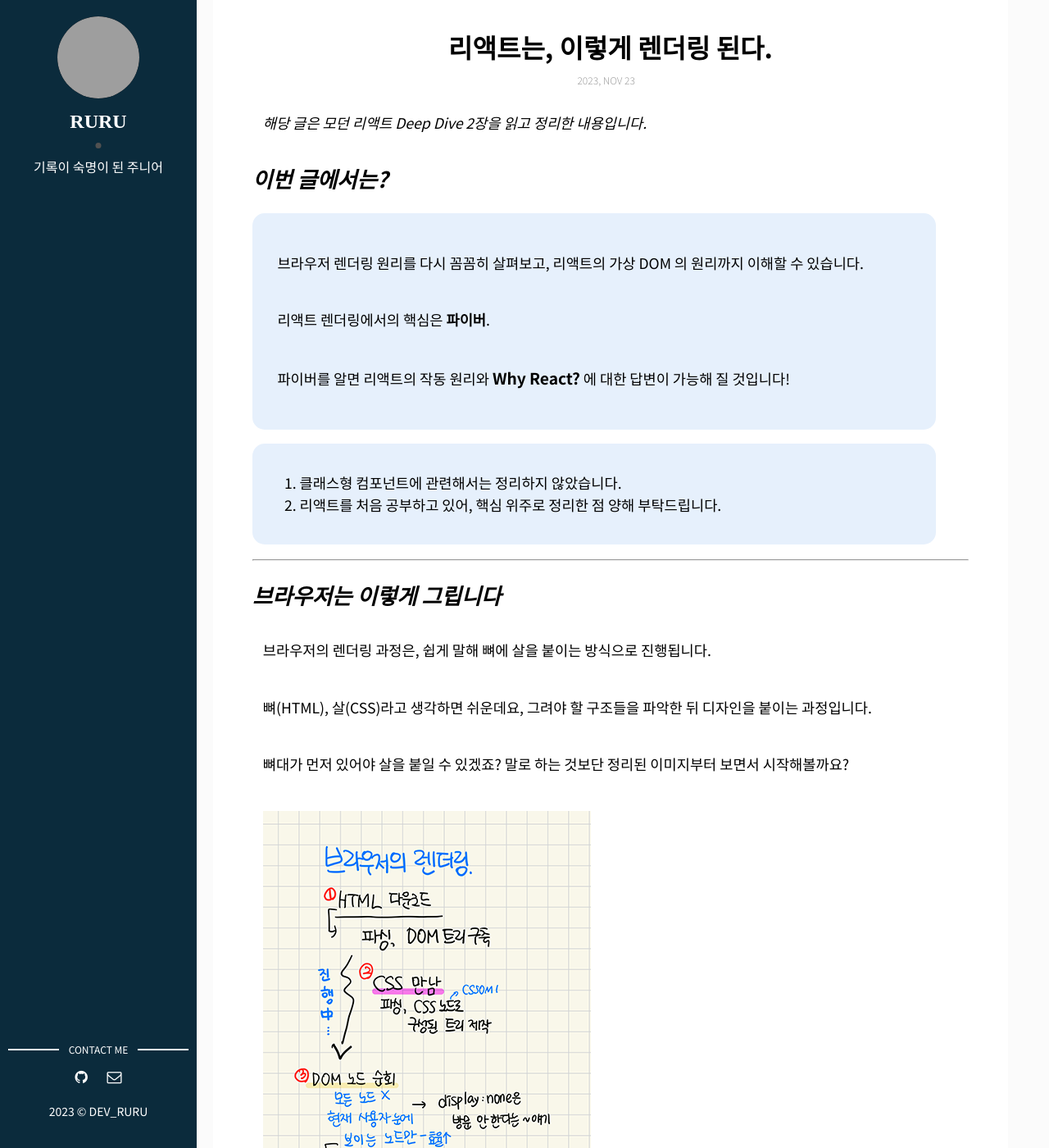
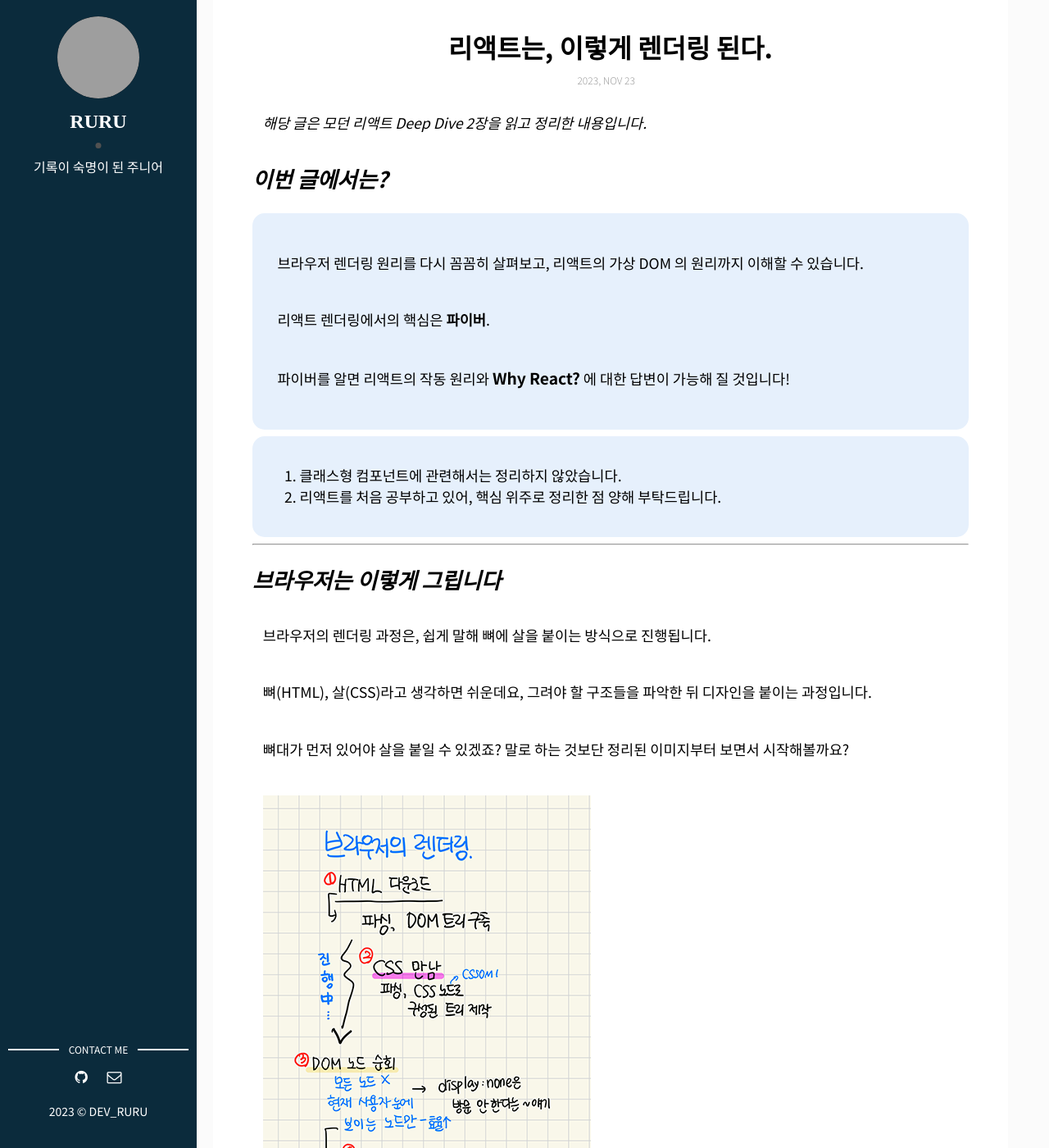
Before and after one commit to Park-Se-Jeong/Park-Se-Jeong.github.io, a Jekyll site: the page built from _posts/2023-11-23-리액트는,-이렇게-렌더링-된다.markdown, in a window 1280 px wide and 1400 px high, scrolled down 526 px. Shown: the whole window at 82% size. Built offline with Jekyll 4.4.1, drawn with Linux system fonts in a browser that asks for light colours; comment, search, counter and statistics services are not loaded; grey boxes are pictures that could not be loaded.

Commit message:
modify(UI): blockquote, page tag 모바일 레이아웃 수정

```diff
--- a/assets/css/main.css
+++ b/assets/css/main.css
@@ -808,13 +808,11 @@ img+em {
 }
 
 blockquote {
-  padding-left: 1.1rem;
-  margin-left: 0;
   background: #e6f0fc;
   padding: 1.1rem;
   border-radius: 15px;
-
-
+  margin: 0;
+  margin-top: 8px;
 }
 
 pre {
@@ -1213,6 +1211,7 @@ a.newer-posts:hover {
 
 /* - - - - - - - - - - Post Page Styles - - - - - - - - - - */
 .wrap-content {
+  /* padding: 36px; */
   padding: 48px;
 }
 
@@ -1317,6 +1316,12 @@ a.newer-posts:hover {
   background-color: #ecf0f1;
 }
 
+.page-footer .page-tag {
+  display: flex;
+  flex-wrap: wrap;
+  width: 100%;
+}
+
 .page-footer .page-tag a {
   text-decoration: none;
   font-size: 1rem;
@@ -1326,7 +1331,7 @@ a.newer-posts:hover {
   text-transform: uppercase;
   border-radius: 10px;
   background: #263959;
-  /* border: 1px solid #263959; */
+  margin-top: 4px;
 }
 
 .page-footer .page-tag a:hover {
@@ -1486,6 +1491,10 @@ a.newer-posts:hover {
   .copyright {
     display: none;
   }
+
+  .wrap-content {
+    padding: 24px;
+  }
 }
 
 /* Extra Small Devices, Phones */
--- a/assets/css/scss/main.scss
+++ b/assets/css/scss/main.scss
@@ -43,7 +43,7 @@ img+em {
 blockquote {
   border-left: 5px solid #000;
   padding-left: 1.1rem;
-  margin-left: 1rem;
+  margin: 0;
   font-style: italic;
   color: #ada8a8;
 }
```
